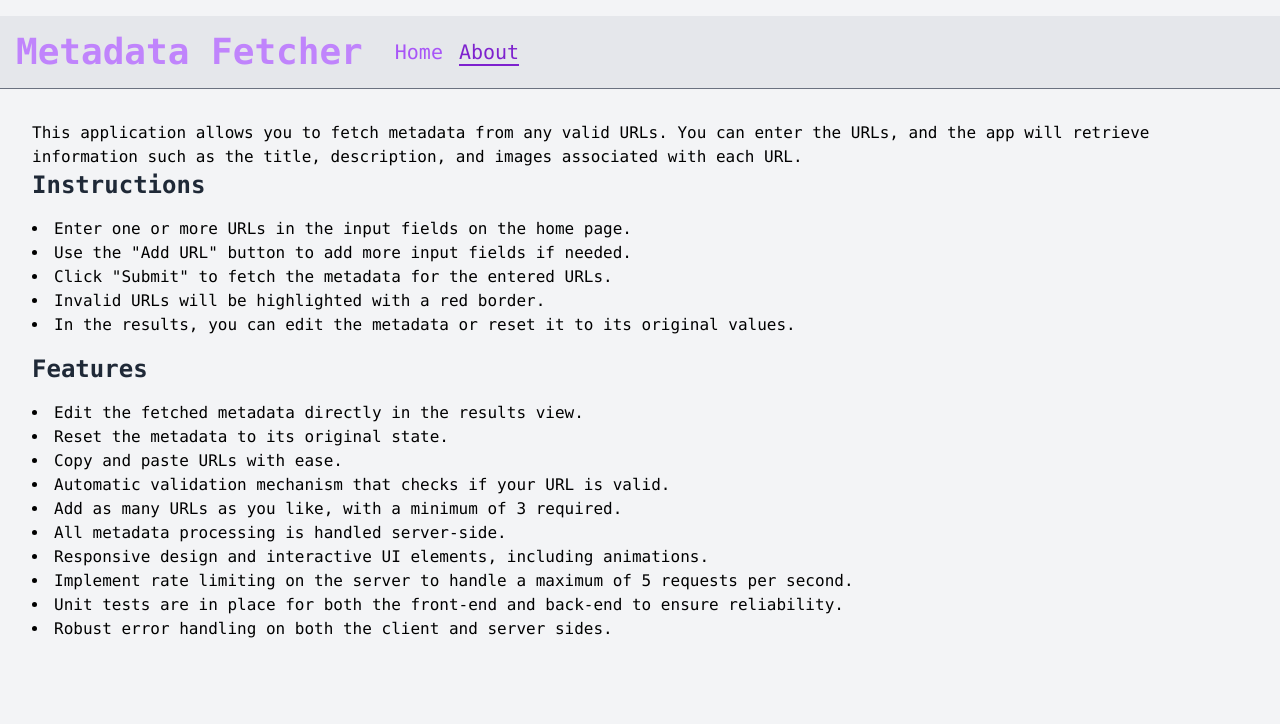
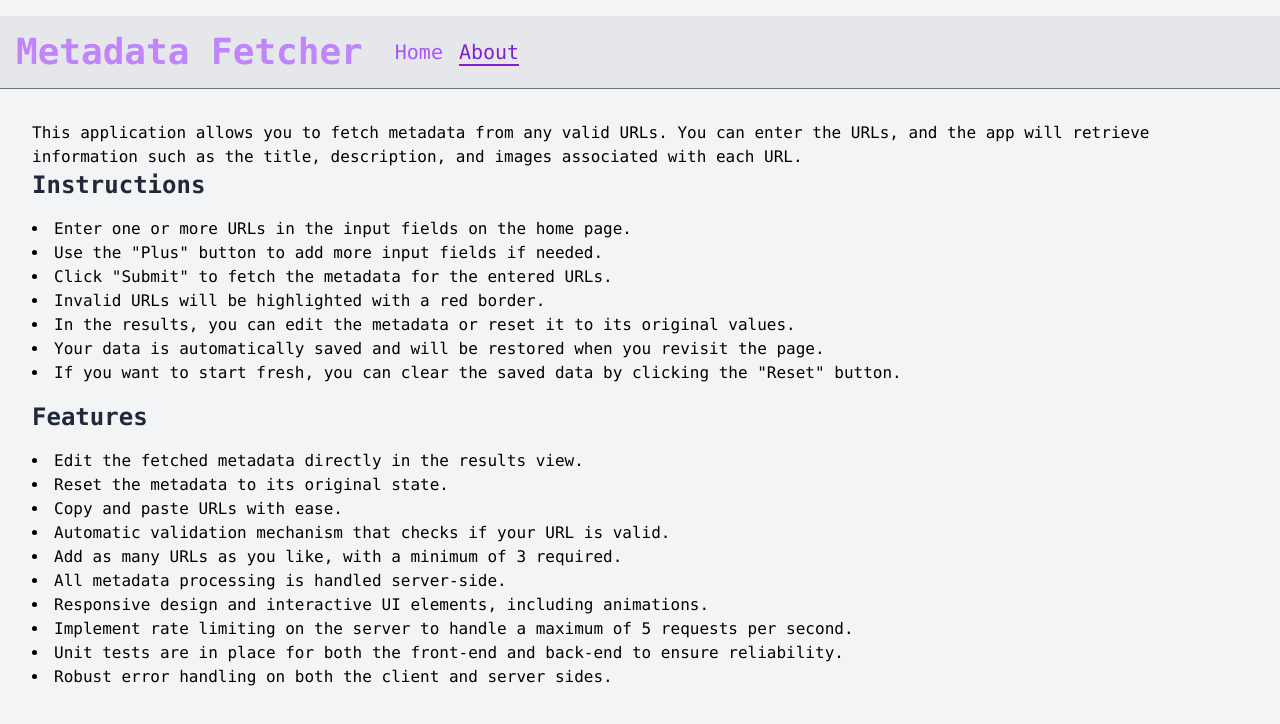
Before and after one commit to tommyash122/metadata-fetcher, a React (Create React App) app in the folder client/: page /about in a window 1280 px wide. Shown: the top 724 px of the page. Built offline with nearby package versions, Linux system fonts and the light colour scheme.

Commit message:
icons and wording

```diff
--- a/client/src/components/form/Form.js
+++ b/client/src/components/form/Form.js
@@ -1,6 +1,6 @@
 import React, { useEffect } from 'react';
 import UrlList from './UrlList';
-import { Plus, RotateCcw } from 'lucide-react';
+import { Plus, RotateCcw, Send } from 'lucide-react';
 import { ClipLoader } from 'react-spinners';
 import { showErrorToast } from '../common/ToastManager';
 
@@ -42,7 +42,7 @@ function Form({ urls, onChange, onAddUrl, onRemoveUrl, onSubmit, error, isLoadin
           {isLoading ? (
             <ClipLoader size={20} color={"#ffffff"} loading={isLoading} />
           ) : (
-            "Submit"
+            <Send size={20} />
           )}
         </button>
       </div>
--- a/client/src/pages/About.js
+++ b/client/src/pages/About.js
@@ -9,10 +9,12 @@ function About() {
       <h2 className="text-2xl font-bold text-gray-800 mb-4">Instructions</h2>
       <ul className="list-disc list-inside mb-4">
         <li>Enter one or more URLs in the input fields on the home page.</li>
-        <li>Use the "Add URL" button to add more input fields if needed.</li>
+        <li>Use the "Plus" button to add more input fields if needed.</li>
         <li>Click "Submit" to fetch the metadata for the entered URLs.</li>
         <li>Invalid URLs will be highlighted with a red border.</li>
         <li>In the results, you can edit the metadata or reset it to its original values.</li>
+        <li>Your data is automatically saved and will be restored when you revisit the page.</li>
+        <li>If you want to start fresh, you can clear the saved data by clicking the "Reset" button.</li>
       </ul>
       <h2 className="text-2xl font-bold text-gray-800 mb-4">Features</h2>
       <ul className="list-disc list-inside mb-4">
```
